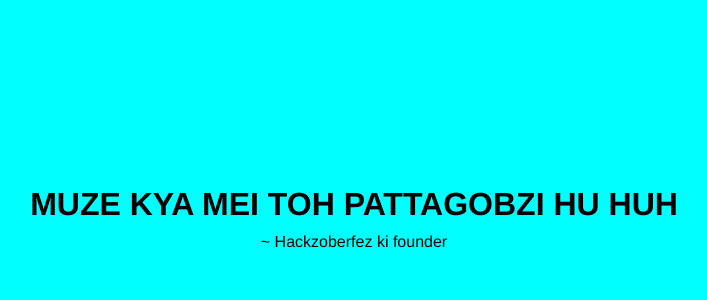
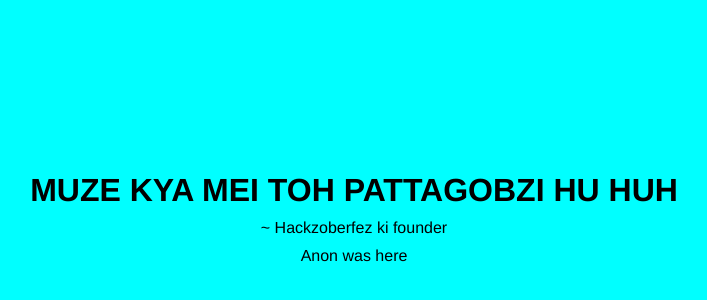
Before and after one commit to theditiarora/Hacktoberfest, a plain HTML site: page index.html in a window 1280 px wide. Shown: the part 182-482 px from the top of the page, without its empty margins (286-993 px from the left). Drawn offline with Linux system fonts and the light colour scheme.

Commit message:
Update index.html

```diff
--- a/index.html
+++ b/index.html
@@ -11,6 +11,6 @@
 
     <h1>MUZE KYA MEI TOH PATTAGOBZI HU HUH</h1>
     <p>~ Hackzoberfez ki founder</p>
-
+    <p> Anon was here </p>
 </body>
 </html>
```
